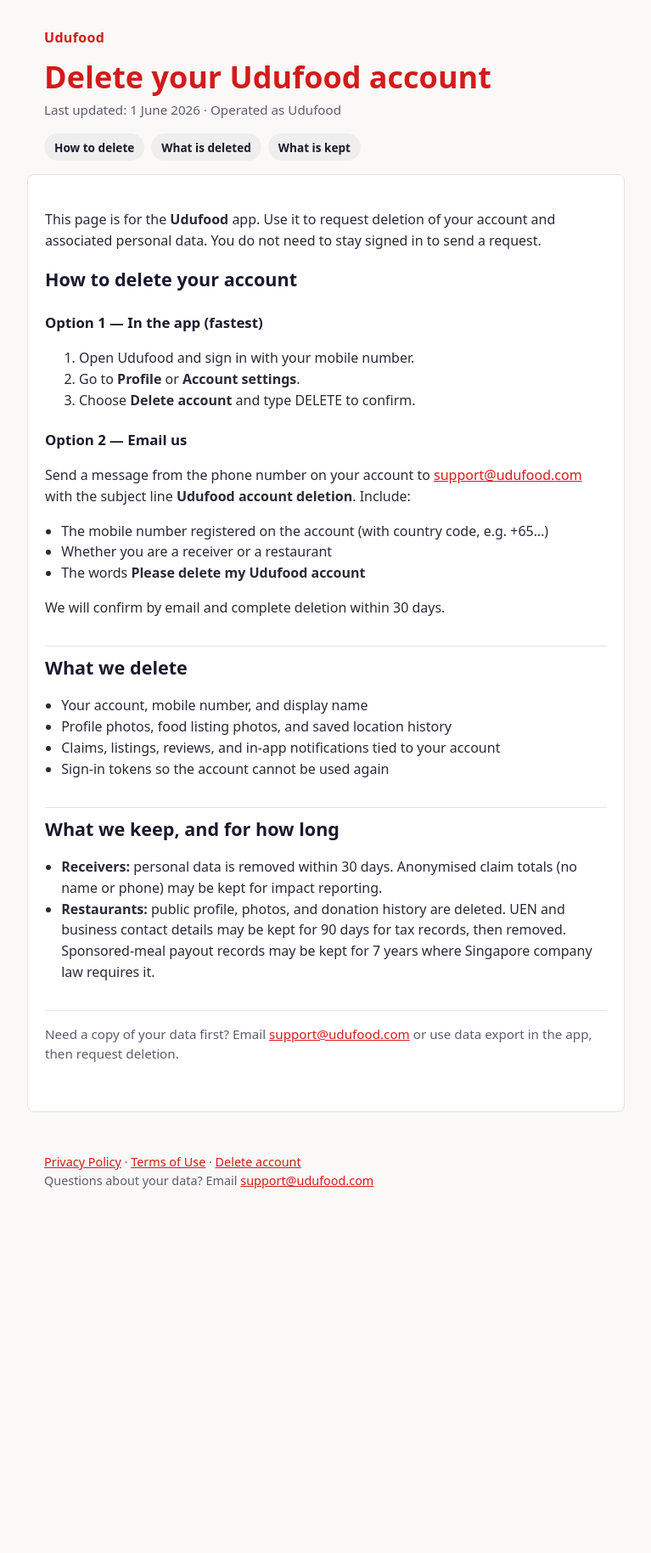
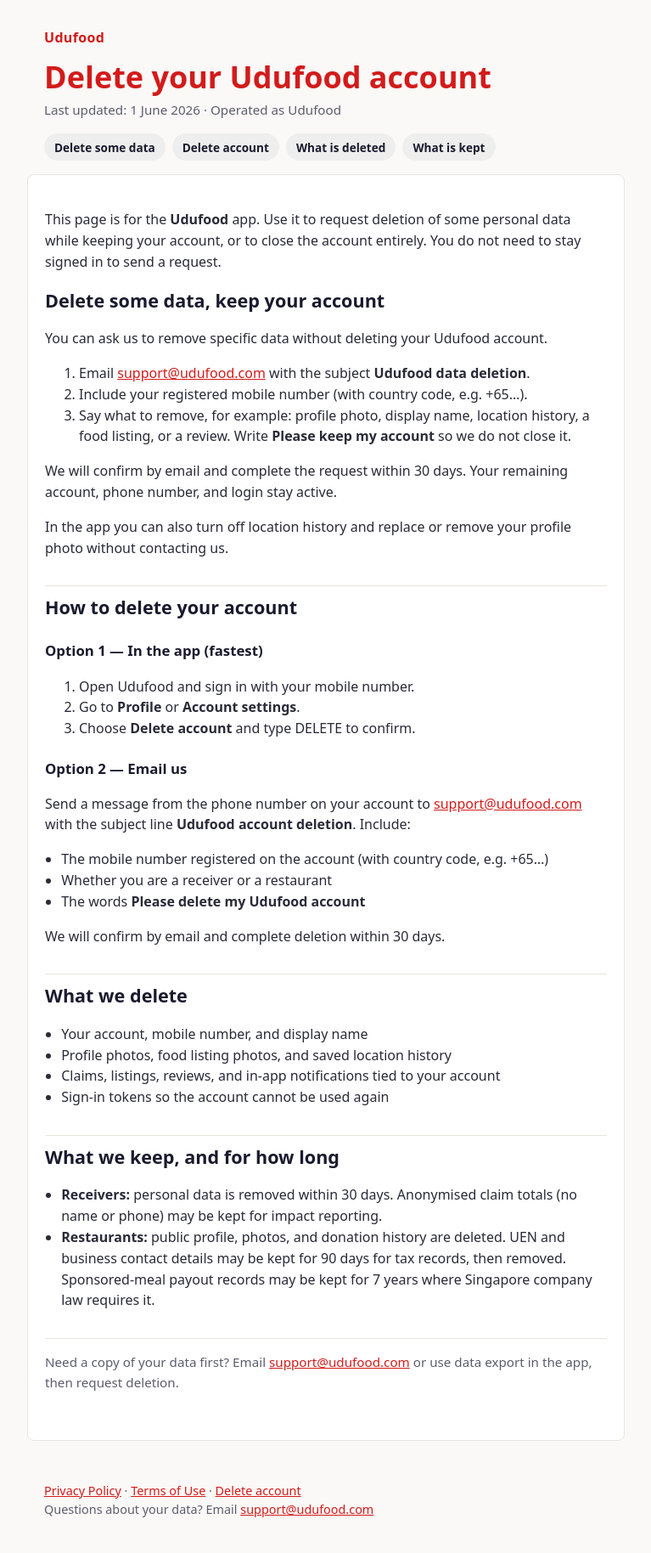
Before and after one commit to gulsabafiha/peony-care-be, a Django app: page /delete-account in a window 1280 px wide. Shown: the whole page at 85% size, without its empty margins (256-1023 px from the left). Before the commit the page ends 1399 px from the top, so only its background shows below. Run offline with Django 5.2, Linux system fonts and the light colour scheme.

Commit message:
Added some data deletion part

```diff
--- a/apps/common/templates/legal/delete_account.html
+++ b/apps/common/templates/legal/delete_account.html
@@ -2,7 +2,8 @@
 
 {% block toc %}
 <nav class="toc" aria-label="On this page">
-  <a href="#how">How to delete</a>
+  <a href="#some-data">Delete some data</a>
+  <a href="#how">Delete account</a>
   <a href="#deleted">What is deleted</a>
   <a href="#kept">What is kept</a>
 </nav>
@@ -11,8 +12,34 @@
 {% block content %}
 <p>
   This page is for the <strong>Udufood</strong> app. Use it to request deletion
-  of your account and associated personal data. You do not need to stay signed
-  in to send a request.
+  of some personal data while keeping your account, or to close the account
+  entirely. You do not need to stay signed in to send a request.
+</p>
+
+<h2 id="some-data">Delete some data, keep your account</h2>
+<p>
+  You can ask us to remove specific data without deleting your Udufood account.
+</p>
+<ol>
+  <li>
+    Email
+    <a href="mailto:support@udufood.com?subject=Udufood%20data%20deletion">support@udufood.com</a>
+    with the subject <strong>Udufood data deletion</strong>.
+  </li>
+  <li>Include your registered mobile number (with country code, e.g. +65…).</li>
+  <li>
+    Say what to remove, for example: profile photo, display name, location
+    history, a food listing, or a review. Write
+    <strong>Please keep my account</strong> so we do not close it.
+  </li>
+</ol>
+<p>
+  We will confirm by email and complete the request within 30 days. Your
+  remaining account, phone number, and login stay active.
+</p>
+<p>
+  In the app you can also turn off location history and replace or remove your
+  profile photo without contacting us.
 </p>
 
 <h2 id="how">How to delete your account</h2>
--- a/apps/common/test_legal.py
+++ b/apps/common/test_legal.py
@@ -25,3 +25,4 @@
     assert b"support@udufood.com" in response.content
     assert b"What we delete" in response.content
     assert b"30 days" in response.content
+    assert b"Delete some data, keep your account" in response.content
```
